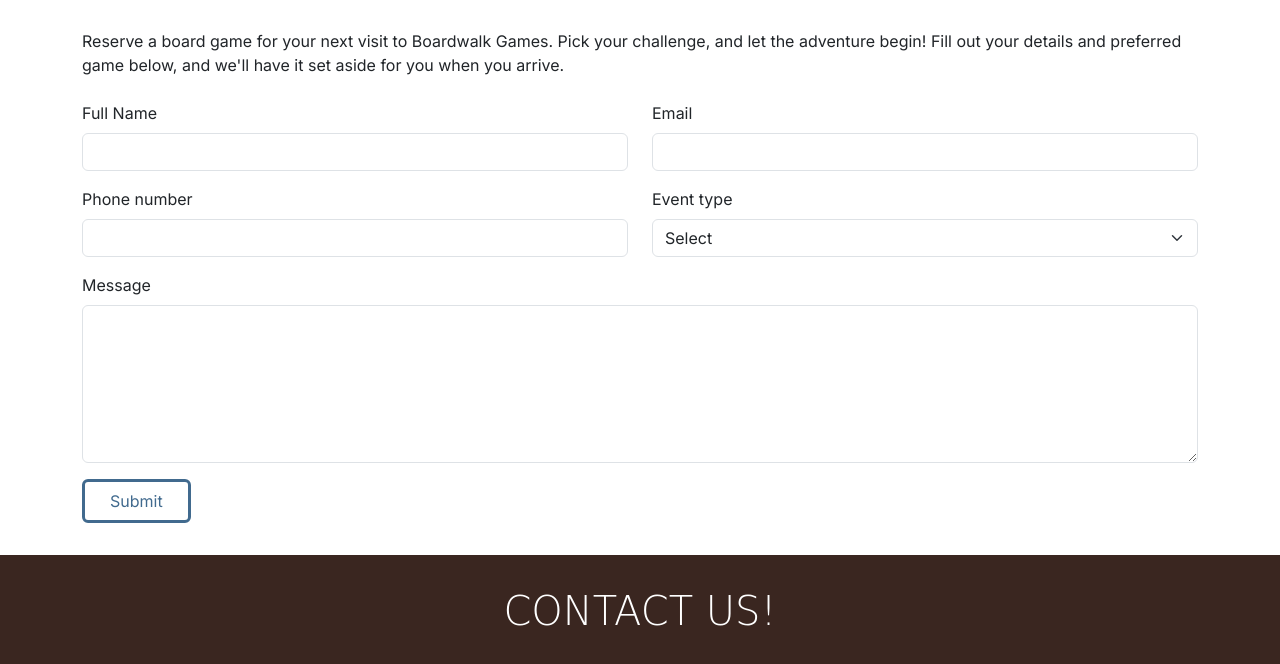
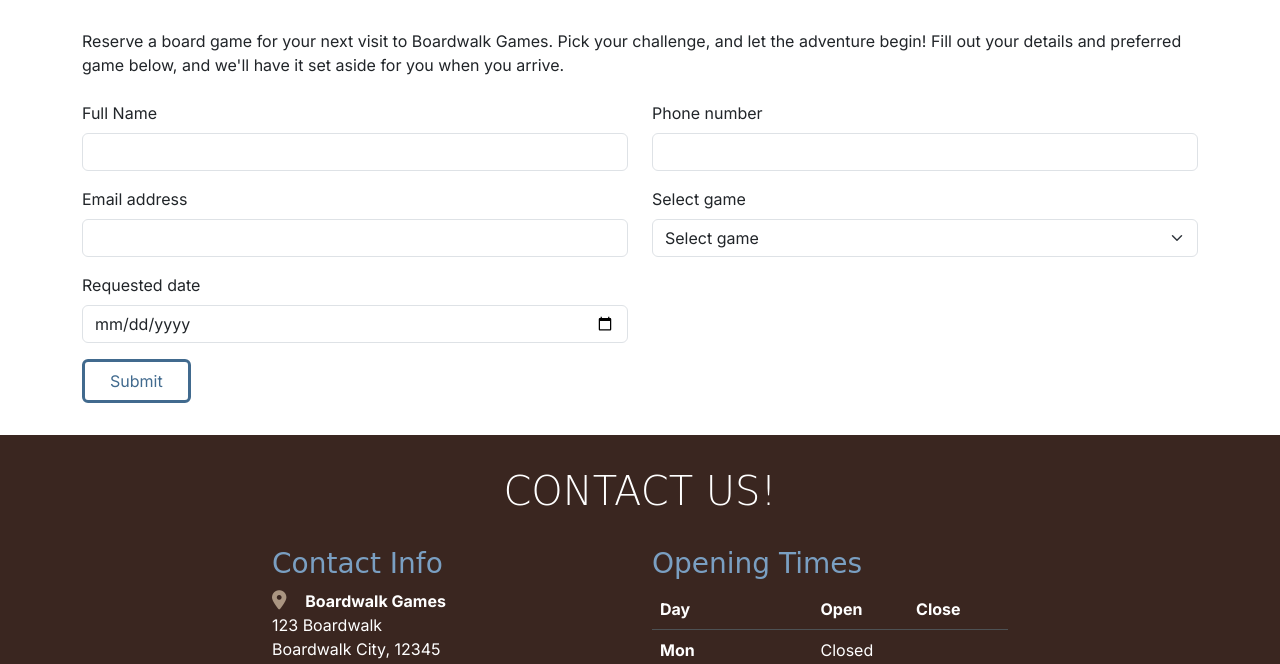
Before and after one commit to JLatham85/boardwalk-games, a plain HTML site: page game-library.html in a window 1280 px wide. Shown: the part 1721-2385 px from the top of the page. Drawn offline with nearby package versions, Linux system fonts and the light colour scheme; a web font is replaced by a local one.

Commit message:
Add date picker

```diff
--- a/game-library.html
+++ b/game-library.html
@@ -374,16 +374,6 @@
                     />
                   </div>
                   <div class="col-12 col-lg-6 mb-3">
-                    <label for="email" class="form-label">Email</label>
-                    <input
-                      class="form-control"
-                      id="email"
-                      name="email"
-                      type="email"
-                      required
-                    />
-                  </div>
-                  <div class="col-12 col-lg-6 mb-3">
                     <label for="phone" class="form-label">Phone number</label>
                     <input
                       class="form-control"
@@ -394,8 +384,18 @@
                     />
                   </div>
                   <div class="col-12 col-lg-6 mb-3">
+                    <label for="email" class="form-label">Email address</label>
+                    <input
+                      class="form-control"
+                      id="email"
+                      name="email"
+                      type="email"
+                      required
+                    />
+                  </div>
+                  <div class="col-12 col-lg-6 mb-3">
                     <label for="event-type" class="form-label"
-                      >Event type</label
+                      >Select game</label
                     >
                     <select
                       id="event-type"
@@ -403,23 +403,26 @@
                       name="event-type"
                       required
                     >
-                      <option value="" selected>Select</option>
-                      <option value="regular-play">Reserve a table</option>
-                      <option value="dnd">Dungeons & Dragons</option>
-                      <option value="retro-night">Retro Game Night</option>
-                      <option value="tournament">Tournament</option>
-                      <option value="kids-party">Kids party</option>
+                      <option value="" selected>Select game</option>
+                      <option value="galaxy">Galaxy Pioneers</option>
+                      <option value="mystic">Mystic Woods</option>
+                      <option value="captains">Captain's Gambit</option>
+                      <option value="critter">Critters Quest</option>
+                      <option value="setters">Setters of Catan</option>
+                      <option value="monopoly">Monopoly</option>
+                      <option value="exploding">Exploding Kittens</option>
+                      <option value="cluedo">Cluedo</option>
                     </select>
                   </div>
-                  <div class="col-12 mb-3">
-                    <label for="message" class="form-label">Message</label>
-                    <textarea
+                  <div class="col-12 col-lg-6 mb-3">
+                    <label for="date" class="form-label">Requested date</label>
+                    <input
                       class="form-control"
-                      rows="6"
-                      id="message"
-                      name="message"
+                      id="date"
+                      name="date"
+                      type="date"
                       required
-                    ></textarea>
+                    />
                   </div>
                 </div>
 
```
